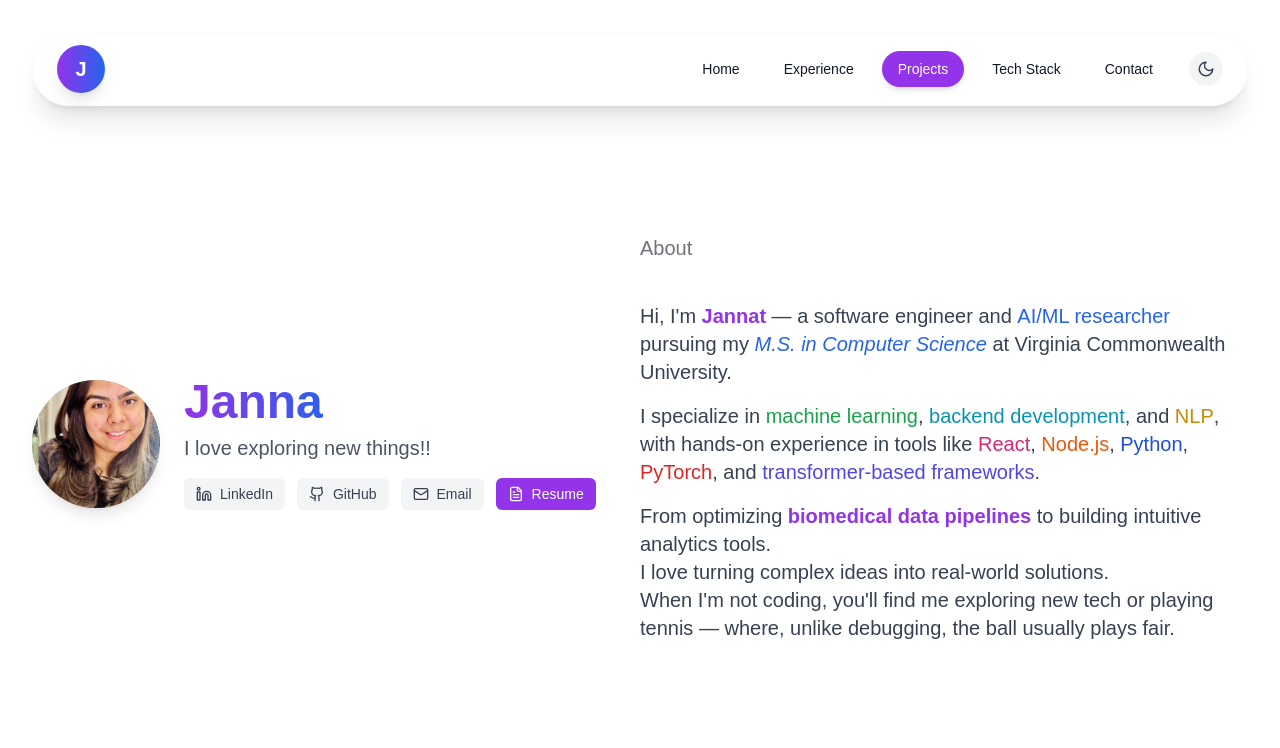
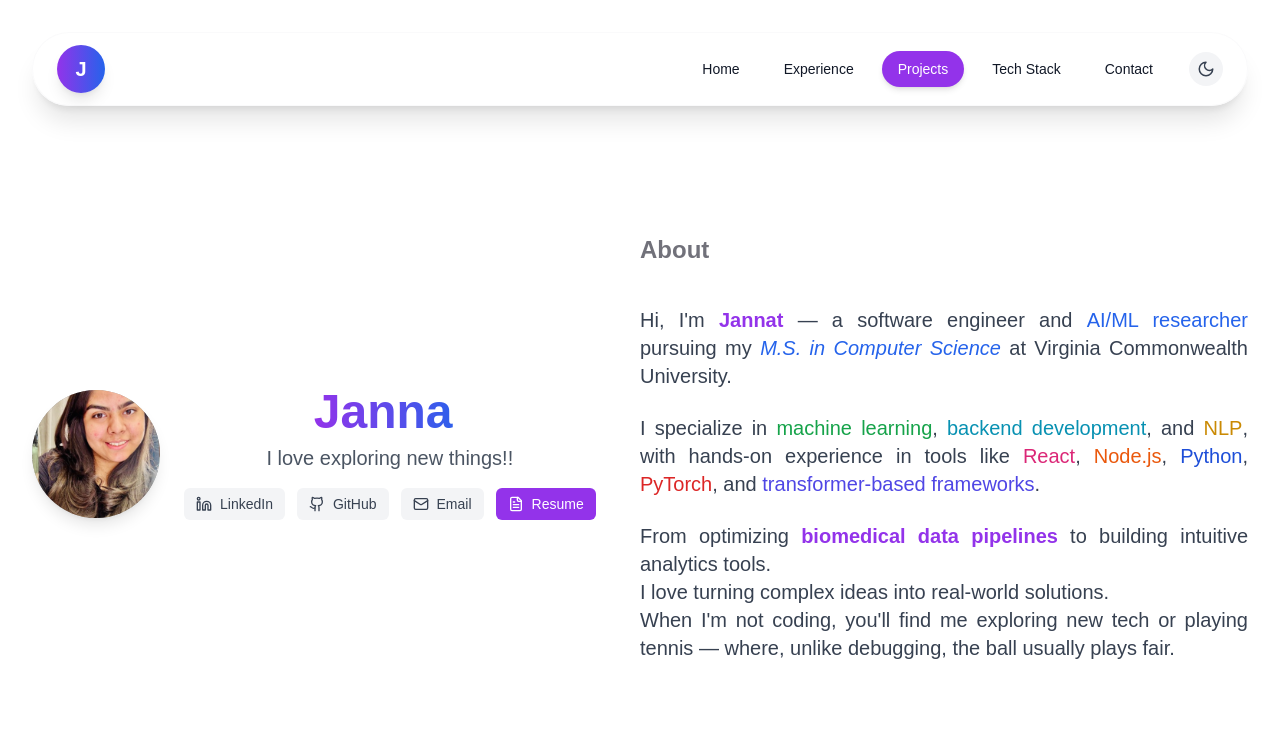
Before and after one commit to jannat226/portfolio-2025, a Next.js app: page / in a window 1280 px wide. Shown: the top 748 px of the page. Built offline with nearby package versions, Linux system fonts and the light colour scheme.

Commit message:
updated some other fixes

```diff
--- a/app/page.tsx
+++ b/app/page.tsx
@@ -14,7 +14,7 @@ import ScrollAnimation from "@/components/ui/ScrollAnimation";
 export default function Home() {
   return (
     <>
-      <MagicalBackground />
+
       <SpiralCursorEffect />
       <motion.div
         initial={{ y: -4, filter: "blur(8px)" }}
@@ -27,9 +27,19 @@ export default function Home() {
         </div>
         <div className="pt-16">
           <ScrollAnimation className="w-full" direction="scale">
-            <div id="home" className="flex items-center justify-center px-4 sm:px-6 lg:px-8">
-              <Header />
-              <About />
+            <div
+              id="about"
+              className="px-4 sm:px-6 lg:px-8 w-full"
+            >
+              {/* Mobile: stacked, Desktop: flex */}
+              <div className="block lg:flex items-center justify-center">
+                <div className="w-full lg:w-1/2 flex flex-col items-center text-center">
+                  <Header />
+                </div>
+                <div className="w-full lg:w-1/2 flex flex-col items-center text-center mt-8 lg:mt-0">
+                  <About />
+                </div>
+              </div>
             </div>
           </ScrollAnimation>
         </div>
--- a/components/About/About.tsx
+++ b/components/About/About.tsx
@@ -15,19 +15,19 @@ import React from "react";
 
 export default function About() {
   return (
-    <div className="section py-8">
-      <p className="section-header mb-6 ">About </p>
-      <div className="main-color leading-relaxed text-gray-700 dark:text-gray-200 text-base sm:text-lg lg:text-xl space-y-4">
+    <div className="section py-8 flex flex-col items-center justify-center w-full mx-auto">
+      <p className="section-header mb-6 text-2xl font-bold text-left w-full max-w-2xl">About</p>
+      <div className="main-color leading-relaxed text-gray-700 dark:text-gray-200 text-base sm:text-lg lg:text-xl space-y-6 max-w-2xl mx-auto text-justify">
         <p>
           Hi, I&apos;m <span className="font-semibold text-purple-600 dark:text-purple-400">Jannat</span> — a software engineer and <span className="font-medium text-blue-600 dark:text-blue-400">AI/ML researcher</span> pursuing my <span className="italic text-blue-600 dark:text-blue-400">M.S. in Computer Science</span> at Virginia Commonwealth University.
         </p>
-
         <p>
-          I specialize in <span className="font-medium text-green-600 dark:text-green-400">machine learning</span>, <span className="font-medium text-cyan-600 dark:text-cyan-400">backend development</span>, and <span className="font-medium text-yellow-600 dark:text-yellow-400">NLP</span>, with hands-on experience in tools like <span className="font-medium text-pink-600 dark:text-pink-400">React</span>, <span className="font-medium text-orange-600 dark:text-orange-400">Node.js</span>, <span className="font-medium text-blue-700 dark:text-blue-500">Python</span>,<br/> <span className="font-medium text-red-600 dark:text-red-400">PyTorch</span>, and <span className="font-medium text-indigo-600 dark:text-indigo-400">transformer-based frameworks</span>.
+          I specialize in <span className="font-medium text-green-600 dark:text-green-400">machine learning</span>, <span className="font-medium text-cyan-600 dark:text-cyan-400">backend development</span>, and <span className="font-medium text-yellow-600 dark:text-yellow-400">NLP</span>, with hands-on experience in tools like <span className="font-medium text-pink-600 dark:text-pink-400">React</span>, <span className="font-medium text-orange-600 dark:text-orange-400">Node.js</span>, <span className="font-medium text-blue-700 dark:text-blue-500">Python</span>, <span className="font-medium text-red-600 dark:text-red-400">PyTorch</span>, and <span className="font-medium text-indigo-600 dark:text-indigo-400">transformer-based frameworks</span>.
         </p>
-
         <p>
-          From optimizing <span className="font-semibold text-purple-600 dark:text-purple-400"> biomedical data pipelines </span>to building intuitive analytics tools.<br/> I love turning complex ideas into real-world solutions.<br/> When I&apos;m not coding, you&apos;ll find me exploring new tech or playing tennis — where, unlike debugging, the ball usually plays fair.
+          From optimizing <span className="font-semibold text-purple-600 dark:text-purple-400">biomedical data pipelines</span> to building intuitive analytics tools.<br />
+          I love turning complex ideas into real-world solutions.<br />
+          When I&apos;m not coding, you&apos;ll find me exploring new tech or playing tennis — where, unlike debugging, the ball usually plays fair.
         </p>
       </div>
     </div>
--- a/components/Navbar/Navbar.tsx
+++ b/components/Navbar/Navbar.tsx
@@ -15,8 +15,8 @@ export default function Navbar() {
 
     // Scroll detection for active nav item
     const handleScroll = () => {
-      const sections = ["home", "experience", "projects", "techstack", "contact"];
-      const navItems = ["Home", "Experience", "Projects", "Tech Stack", "Contact"];
+      const sections = ["about", "experience", "projects", "techstack", "contact"];
+      const navItems = ["About", "Experience", "Projects", "Tech Stack", "Contact"];
 
       for (let i = sections.length - 1; i >= 0; i--) {
         const section = document.getElementById(sections[i]);
@@ -49,7 +49,9 @@ export default function Navbar() {
   const handleNavClick = (e: React.MouseEvent<HTMLAnchorElement>, item: string) => {
     e.preventDefault();
     setMenuOpen(false);
-    const id = item.toLowerCase().replace(/\s/g, "");
+  let id = item.toLowerCase().replace(/\s/g, "");
+  if (item === "Tech Stack") id = "techstack";
+  if (item === "Contact") id = "contact";
     const section = document.getElementById(id);
     if (section) {
       setTimeout(() => {
@@ -80,10 +82,14 @@ export default function Navbar() {
 
         {/* Navigation Links - Desktop (far right) */}
         <div className="hidden md:flex items-center gap-2 lg:gap-3">
-          {navItems.map((item) => (
+          {navItems.map((item) => {
+            let href = `#${item.toLowerCase().replace(/\s/g, "")}`;
+            if (item === "Tech Stack") href = "#techstack";
+            if (item === "Contact") href = "#contact";
+            return (
               <a
                 key={item}
-              href={`#${item.toLowerCase().replace(/\s/g, "")}`}
+                href={href}
                 className={`px-3 lg:px-4 py-2 rounded-full transition-all duration-200 text-sm font-medium ${
                   activeItem === item
                     ? "bg-purple-600 text-white shadow-md"
@@ -93,7 +99,8 @@ export default function Navbar() {
               >
                 {item}
               </a>
-          ))}
+            );
+          })}
 
           {/* Theme toggle - part of right side group */}
           <button
@@ -135,10 +142,14 @@ export default function Navbar() {
             menuOpen ? "block opacity-100 scale-100" : "hidden opacity-0 scale-95"
           }`}
         >
-          {navItems.map((item) => (
+          {navItems.map((item) => {
+            let href = `#${item.toLowerCase().replace(/\s/g, "")}`;
+            if (item === "Tech Stack") href = "#techstack";
+            if (item === "Contact") href = "#contact";
+            return (
               <a
                 key={item}
-              href={`#${item.toLowerCase().replace(/\s/g, "")}`}
+                href={href}
                 className={`block px-4 py-2 rounded-full transition-all duration-200 text-sm font-medium mb-2 last:mb-0 ${
                   activeItem === item
                     ? "bg-purple-600 text-white shadow-md"
@@ -148,7 +159,8 @@ export default function Navbar() {
               >
                 {item}
               </a>
-          ))}
+            );
+          })}
         </div>
       </div>
     </nav>
```
Also changed, not shown: public/Crawler.png. Lines whose indentation alone changed are shown as unchanged.
